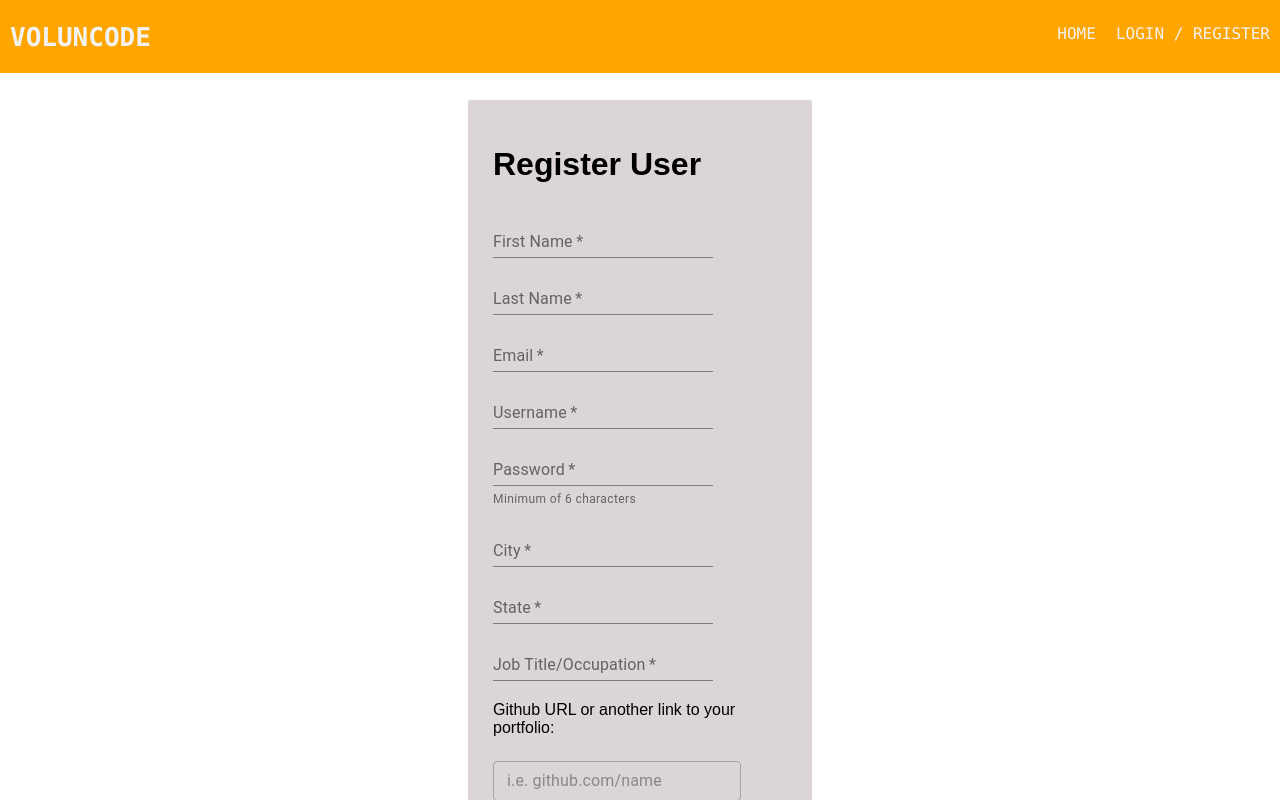
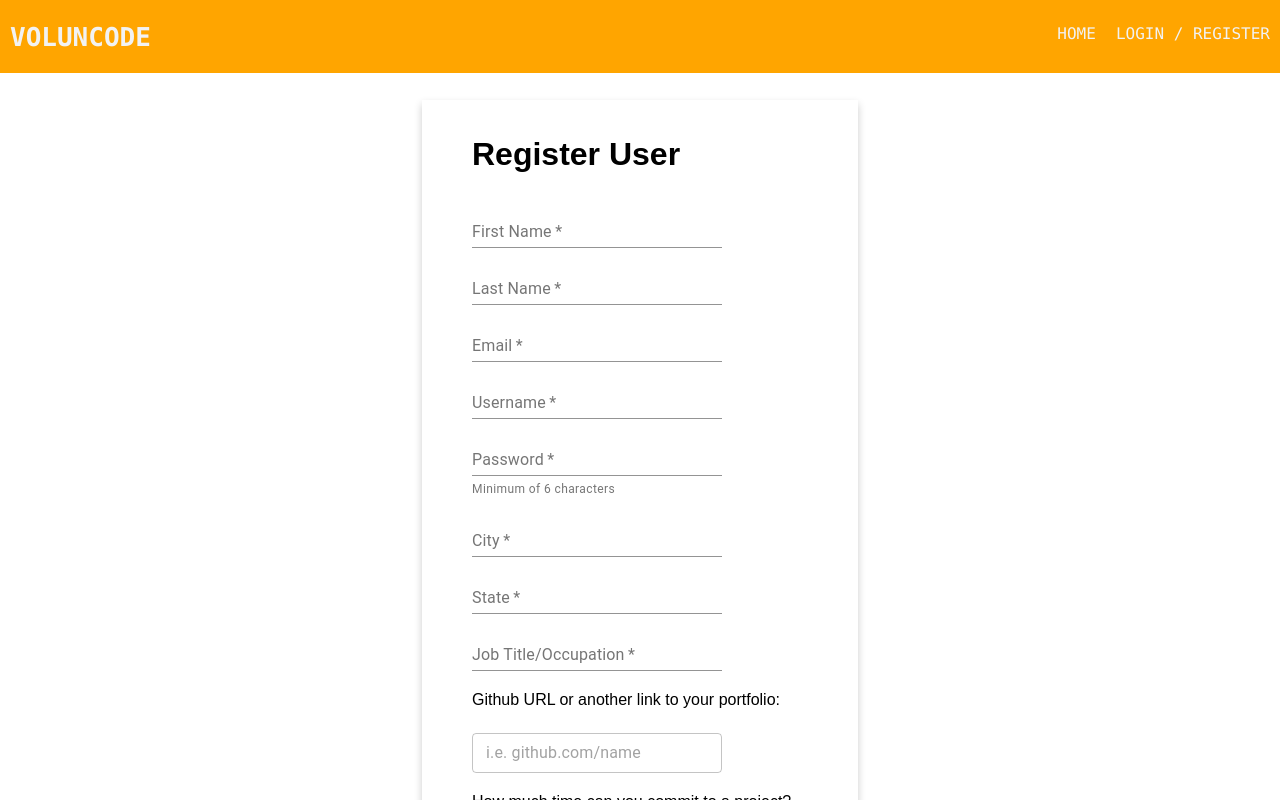
Before and after one commit to jessicaheggem/prime-solo-project-voluncode, a React (Create React App) app: page /#/dashboard in a window 1280 px wide. Both pictures are taken after a click on the button "REGISTER". Shown: the top 800 px of the page. Built offline with nearby package versions, Linux system fonts and the light colour scheme; no server answers.

Commit message:
styling login and registration pages

```diff
--- a/src/components/App/App.css
+++ b/src/components/App/App.css
@@ -10,22 +10,25 @@ body {
     margin: 50px;
 }
 
-form {
-    background-color: #dbd5d5;
-    width: 30%;
+.registrationPage {
     height: 1250px;
     margin: 20px auto;
-    padding: 25px;
-    border-radius: 2px;
+    width: 21em;
+    margin-top: 100px;
+    box-shadow: 0 4px 8px 0 rgba(0, 0, 0, 0.2);
+    text-align: left;
+    padding: 15px 50px 5px 50px;
 }
 
 .loginForm {
-    background-color: #dbd5d5;
-    width: 30%;
     height: 250px;
     margin: 20px auto;
     padding: 25px;
-    border-radius: 2px;
+    width: 21em;
+    margin-top: 100px;
+    box-shadow: 0 4px 8px 0 rgba(0, 0, 0, 0.2);
+    text-align: left;
+    padding: 15px 5px 30px 60px;
 }
 
 input {
--- a/src/components/LoginPage/LoginPage.js
+++ b/src/components/LoginPage/LoginPage.js
@@ -65,6 +65,7 @@ class LoginPage extends Component {
                   id="standard-name"
                   label="Username"
                   margin="dense"
+                  style={{ width: 250 }}
                   value={this.state.username}
                   onChange={this.handleInputChangeFor('username')}
                 />
@@ -83,6 +84,7 @@ class LoginPage extends Component {
                   autoComplete="current-password"
                   margin="dense"
                   placeholder="Password"
+                  style={{ width: 250 }}
                   value={this.state.password}
                   onChange={this.handleInputChangeFor('password')}
                 />
--- a/src/components/RegisterPage/RegisterPage.js
+++ b/src/components/RegisterPage/RegisterPage.js
@@ -76,7 +76,7 @@ class RegisterPage extends Component {
   render() {
     return (
       <ThemeProvider theme={theme}>
-        <div className="registrationPage content">
+        <div className="registrationPage">
           {this.props.errors.registrationMessage && (
             <h2
               className="alert"
@@ -94,6 +94,7 @@ class RegisterPage extends Component {
                   id="standard-required"
                   label="First Name"
                   margin="dense"
+                  style={{ width: 250 }}
                   value={this.state.firstName}
                   onChange={this.handleInputChangeFor('firstName')}
                 />
@@ -106,6 +107,7 @@ class RegisterPage extends Component {
                   id="standard-required"
                   label="Last Name"
                   margin="dense"
+                  style={{ width: 250 }}
                   value={this.state.lastName}
                   onChange={this.handleInputChangeFor('lastName')}
                 />
@@ -118,6 +120,7 @@ class RegisterPage extends Component {
                   id="standard-required"
                   label="Email"
                   margin="dense"
+                  style={{ width: 250 }}
                   value={this.state.email}
                   onChange={this.handleInputChangeFor('email')}
                 />
@@ -130,6 +133,7 @@ class RegisterPage extends Component {
                   id="standard-name"
                   label="Username"
                   margin="dense"
+                  style={{ width: 250 }}
                   value={this.state.username}
                   onChange={this.handleInputChangeFor('username')}
                 />
@@ -144,6 +148,7 @@ class RegisterPage extends Component {
                   type="password"
                   autoComplete="current-password"
                   margin="dense"
+                  style={{ width: 250 }}
                   helperText="Minimum of 6 characters"
                   value={this.state.password}
                   onChange={this.handleInputChangeFor('password')}
@@ -157,6 +162,7 @@ class RegisterPage extends Component {
                   id="standard-name"
                   label="City"
                   margin="dense"
+                  style={{ width: 250 }}
                   value={this.state.city}
                   onChange={this.handleInputChangeFor('city')}
                 />
@@ -169,6 +175,7 @@ class RegisterPage extends Component {
                   id="standard-name"
                   label="State"
                   margin="dense"
+                  style={{ width: 250 }}
                   value={this.state.state}
                   onChange={this.handleInputChangeFor('state')}
                 />
@@ -181,6 +188,7 @@ class RegisterPage extends Component {
                   id="standard-name"
                   label="Job Title/Occupation"
                   margin="dense"
+                  style={{ width: 250 }}
                   value={this.state.occupation}
                   onChange={this.handleInputChangeFor('occupation')}
                 />
@@ -194,6 +202,7 @@ class RegisterPage extends Component {
                   placeholder="i.e. github.com/name"
                   margin="dense"
                   variant="outlined"
+                  style={{ width: 250 }}
                   value={this.state.portfolioUrl}
                   onChange={this.handleInputChangeFor('portfolioUrl')}
                 />
@@ -209,6 +218,7 @@ class RegisterPage extends Component {
                   placeholder="i.e. 5 hours per week"
                   margin="dense"
                   variant="outlined"
+                  style={{ width: 250 }}
                   value={this.state.timeAvailable}
                   onChange={this.handleInputChangeFor('timeAvailable')}
                 />
@@ -224,6 +234,7 @@ class RegisterPage extends Component {
                   placeholder="List programming languages here"
                   margin="dense"
                   variant="outlined"
+                  style={{ width: 250 }}
                   value={this.state.languages}
                   onChange={this.handleInputChangeFor('languages')}
                 />
@@ -231,13 +242,14 @@ class RegisterPage extends Component {
             </div>
             <div>
               <label htmlFor="qualifications">
-                <p>What qualifications do you have? Include degrees, certifications, courses, etc.</p>
+                <p>What qualifications do you have? <br /> * Include degrees, certifications, courses, etc.</p>
                 <TextField
                   multiline
                   rows="4"
                   placeholder="List qualifications here"
                   margin="dense"
                   variant="outlined"
+                  style={{ width: 250 }}
                   value={this.state.qualifications}
                   onChange={this.handleInputChangeFor('qualifications')}
                 />
@@ -252,7 +264,8 @@ class RegisterPage extends Component {
               />
             </div>
           </form>
-          <center>
+        </div>
+        <center>
             <Button
               type="button"
               className="link-button"
@@ -263,7 +276,6 @@ class RegisterPage extends Component {
               Login
             </Button>
           </center>
-        </div>
       </ThemeProvider>
     );
   }
```
